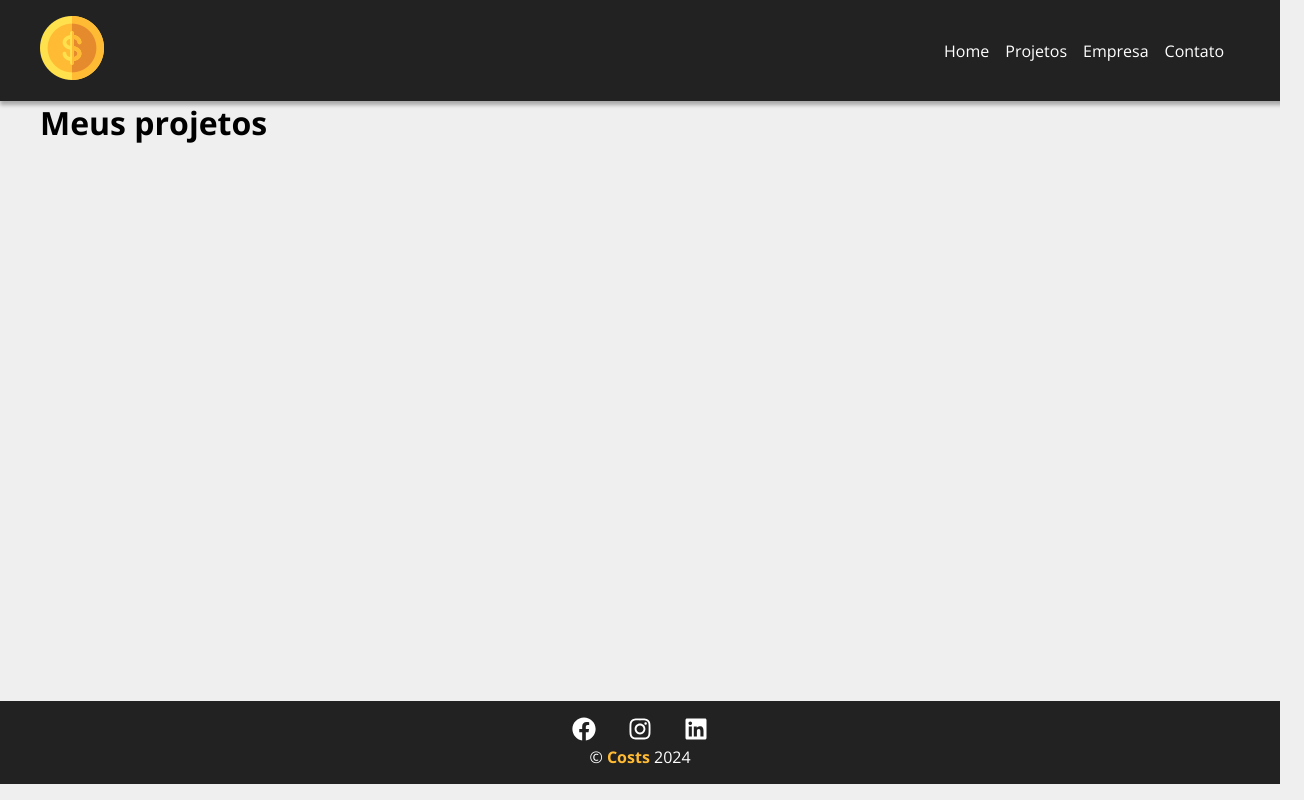
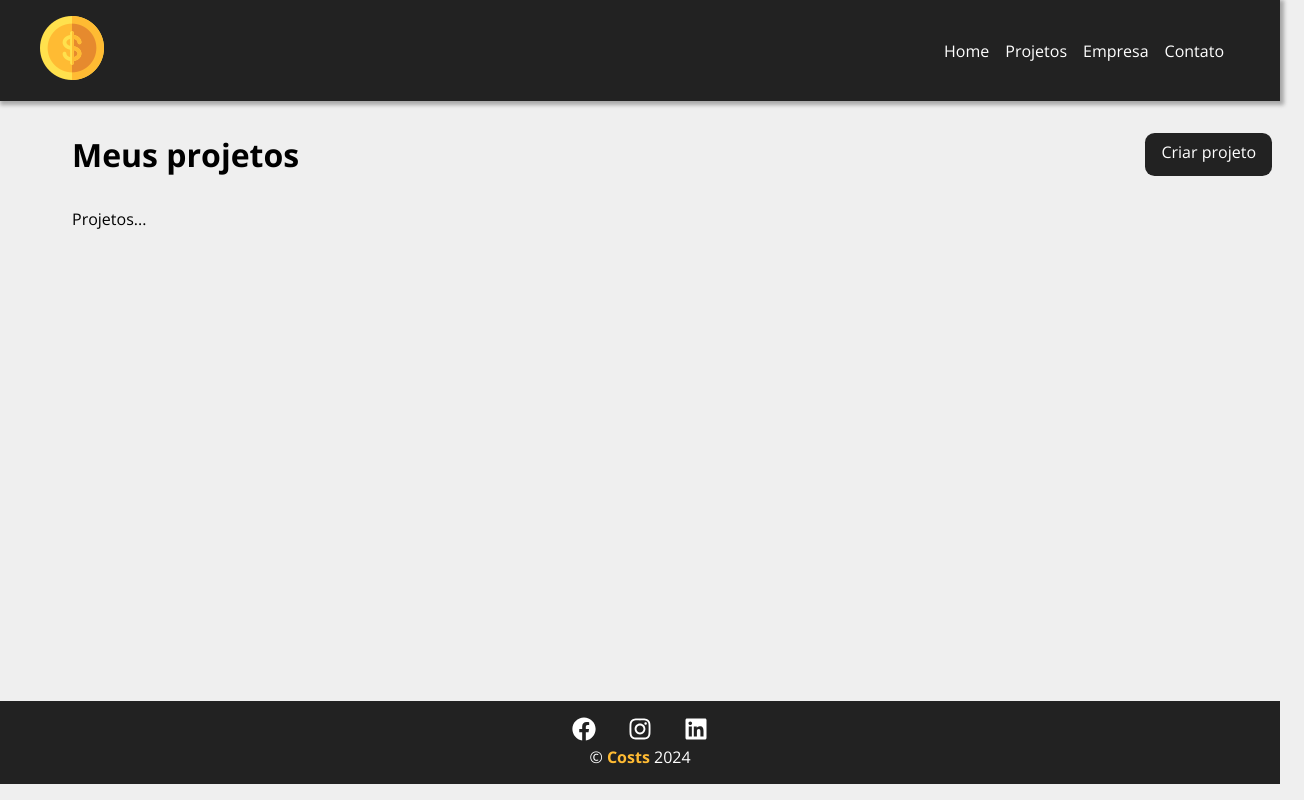
Before and after one commit to TawanDeodato/estudos-na-pratica-react, a React (Create React App) app in the folder costs/: page /projects in a window 1280 px wide. Shown: the whole page, 1304 px wide, since content can reach past the window. Built offline with nearby package versions, Linux system fonts and the light colour scheme.

Commit message:
Criando dashboar dos projetos

```diff
--- a/costs/src/components/pages/Projects.js
+++ b/costs/src/components/pages/Projects.js
@@ -1,5 +1,8 @@
 import { useLocation } from "react-router-dom";
 
+import styles from './Projects.module.css'
+import Container from '../layout/Container'
+import LinkButton from "../layout/LinkButton";
 import Message from "../layout/Message";
 
 function Projects() {
@@ -10,9 +13,15 @@
   }
 
   return (
-    <div>
-      <h1>Meus projetos</h1>
+    <div className={styles.project_container}>
+      <div className={styles.tittle_container}>
+        <h1>Meus projetos</h1>
+        <LinkButton to="/newproject" text="Criar projeto"/>
+      </div>
       {message && <Message type="success" msg={message} />}
+      <Container customClass="start">
+        <p>Projetos...</p>
+      </Container>
     </div>
   );
 }
--- /dev/null
+++ b/costs/src/components/pages/Projects.module.css
@@ -0,0 +1,9 @@
+.project_container {
+    padding: 2em;
+}
+
+.tittle_container {
+    display: flex;
+    justify-content: space-between;
+    margin-bottom: 2em;
+}
```
